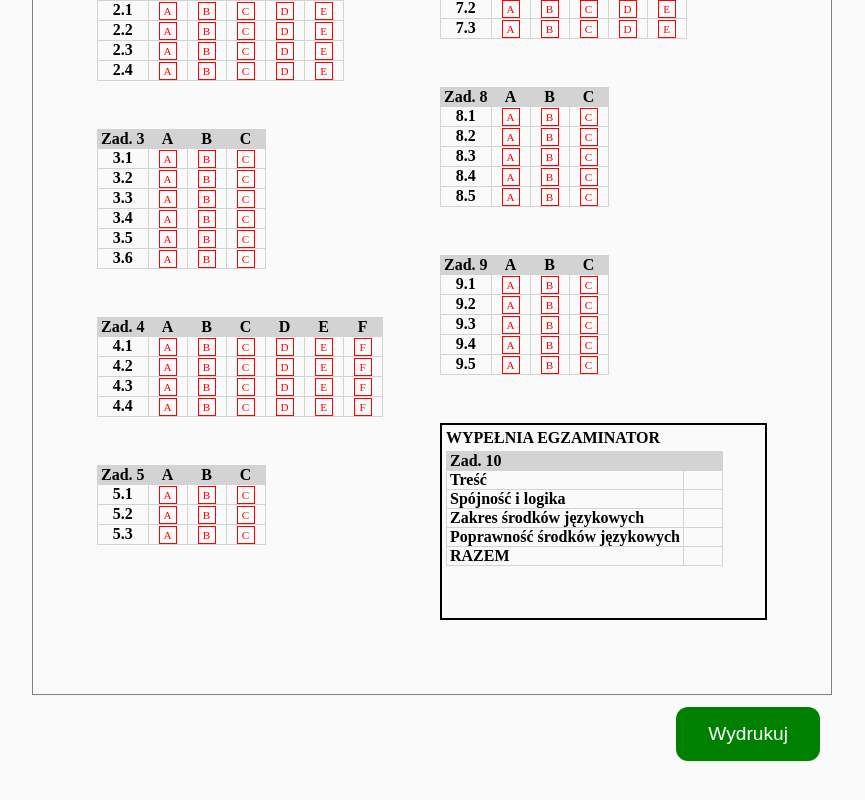
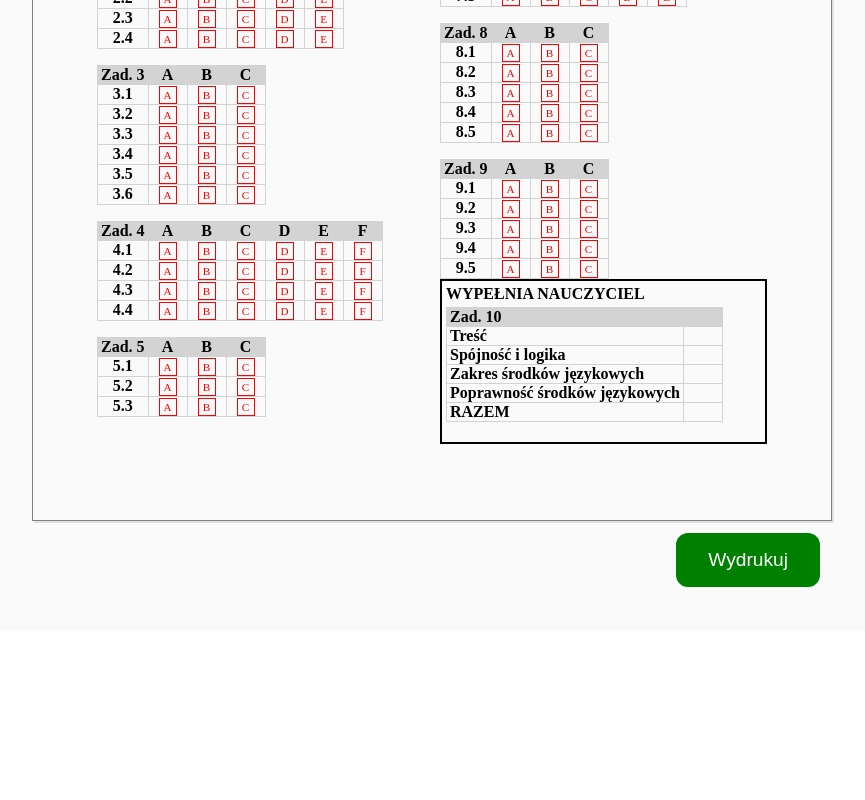
Before and after one commit to pensjonatus/form-print, a React (Create React App) app: page / in a window 1280 px wide. Shown: the part 824-1624 px from the top of the page, without its empty margins (208-1073 px from the left). After the commit the page ends 1455 px from the top, so only its background shows below. Built offline with nearby package versions, Linux system fonts and the light colour scheme; a web font is replaced by a local one.

Commit message:
move techer questions to a separate array

```diff
--- a/src/components/examSheet/examSheet.js
+++ b/src/components/examSheet/examSheet.js
@@ -8,9 +8,7 @@ function getLetterAtIndex(index) {
 
 function DescriptiveQuestion({ question, index }) {
   return (
-    <div className={styles.descriptive} key={index}>
-      <div className={styles.sectionHeader}>WYPEŁNIA EGZAMINATOR</div>
-      <table>
+    <table key={index}>
       <thead>
         <tr>
           <th colSpan="2">Zad. {index + 1}</th>
@@ -29,7 +27,6 @@ function DescriptiveQuestion({ question, index }) {
         </tr>
       </tbody>
     </table>
-    </div>
   );
 }
 
@@ -119,6 +116,8 @@ function BoxFill({ label, numberOfBoxes }) {
 }
 
 export default function ExamSheet({ questions }) {
+  const studentQuestions = questions.filter((q) => q.type !== qt.descriptive);
+  const teacherQuestions = questions.filter((q) => q.type === qt.descriptive);
   return (
     <div className={styles.sheetWrapper}>
       <div className={styles.sheetTitle}>
@@ -133,11 +132,23 @@ export default function ExamSheet({ questions }) {
         <div className={styles.sticker}>Miejsce na naklejkę z nr PESEL</div>
       </div>
       <div className={styles.questions}>
+        <div>
           <div className={styles.sectionHeader}>WYPEŁNIA ZDAJĄCY</div>
-        {questions &&
-          questions.map((question, key) => (
+          {studentQuestions &&
+            studentQuestions.map((question, key) => (
               <Question question={question} index={key} />
             ))}
+        </div>
+        <div className={styles.descriptive}>
+          <div className={styles.sectionHeader}>WYPEŁNIA NAUCZYCIEL</div>
+          {teacherQuestions &&
+            teacherQuestions.map((question, key) => (
+              <Question
+                question={question}
+                index={key + studentQuestions.length}
+              />
+            ))}
+        </div>
       </div>
     </div>
   );
--- a/src/components/examSheet/examSheet.module.css
+++ b/src/components/examSheet/examSheet.module.css
@@ -1,6 +1,7 @@
 .sheetWrapper {
   border: 1px solid gray;
   padding: 74px 64px;
+  box-shadow: 2px 2px rgba(0, 0, 0, 0.1);
 }
 
 .sheetTitle {
@@ -46,7 +47,7 @@
 }
 
 table {
-  margin-bottom: 3rem;
+  margin-bottom: 1rem;
   break-inside: avoid;
   border-collapse: collapse;
 }
@@ -90,6 +91,7 @@ thead {
     border: none;
     padding: none;
     font-size: 10pt;
+    box-shadow: none;
   }
 
   .formHeader {
```
Also changed, not shown: 1 other file (tests, documents, lock files or other folders). Lines whose indentation alone changed are shown as unchanged.
